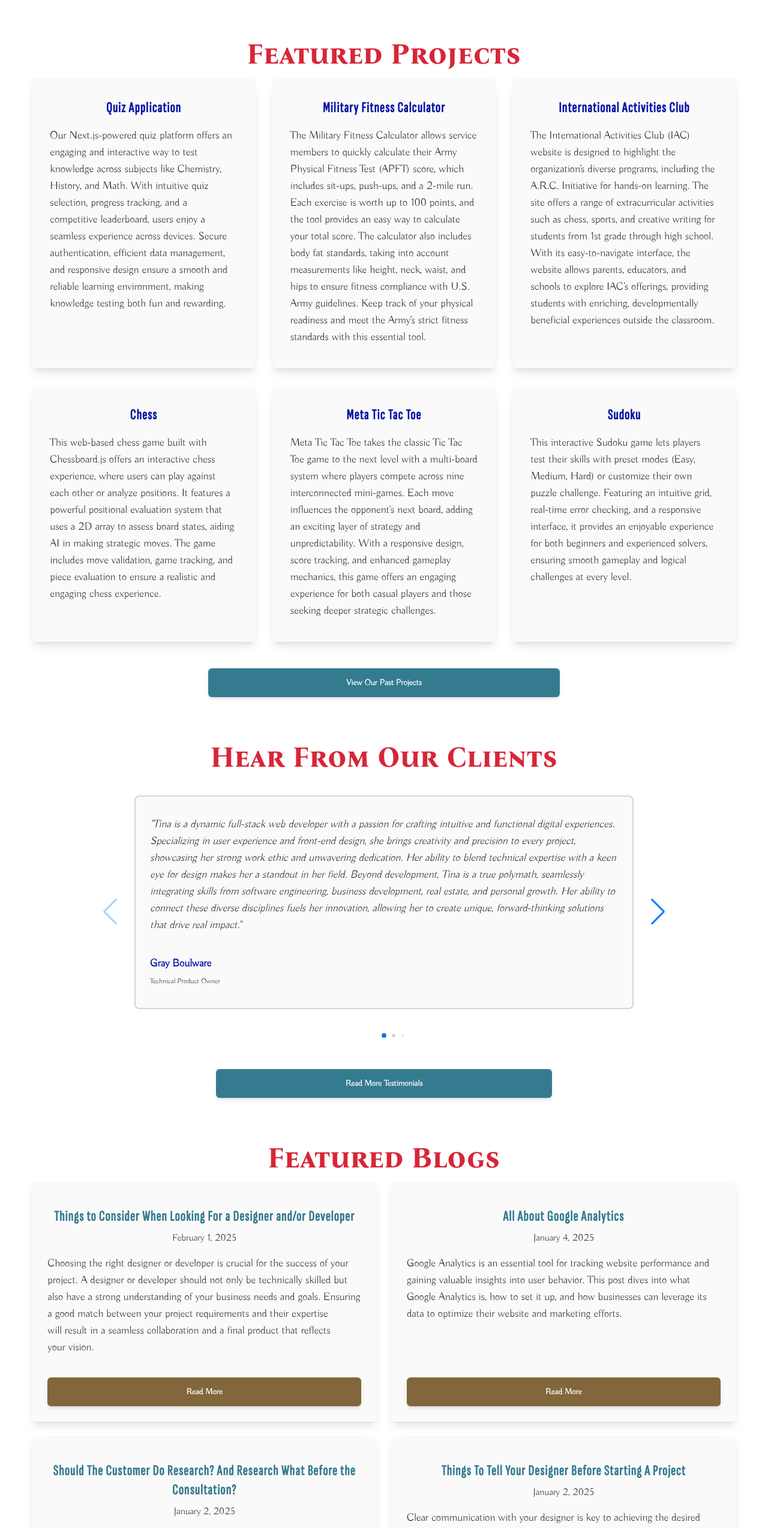
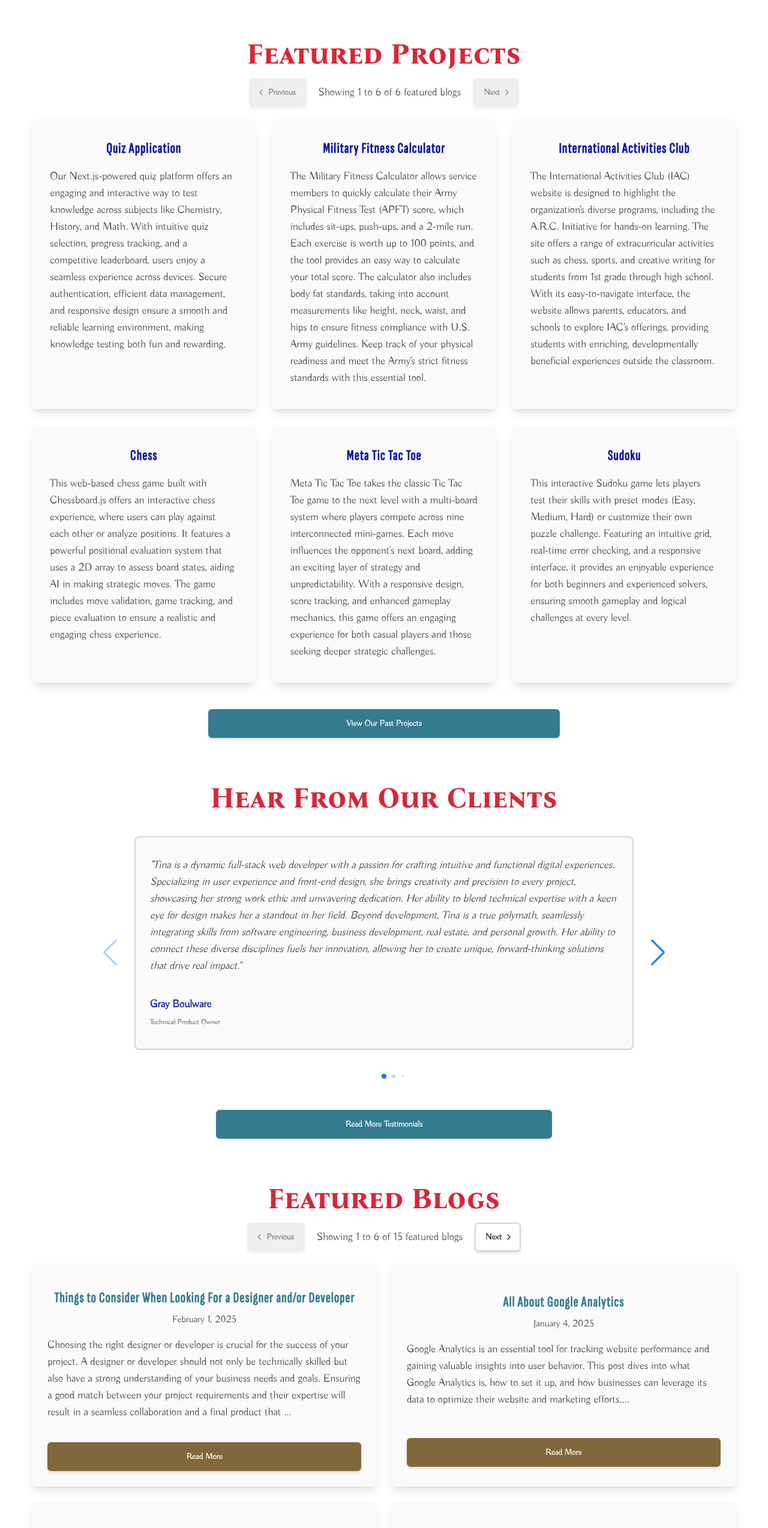
Before and after one commit to tmchuynh/phoenix-code-studio, a Next.js app: page / in a window 1280 px wide. Shown: the part 3480-6027 px from the top of the page at 60% size. Built offline with nearby package versions, Linux system fonts and the light colour scheme.

Commit message:
add pagination

```diff
--- a/src/components/FeaturedBlogs.tsx
+++ b/src/components/FeaturedBlogs.tsx
@@ -2,6 +2,12 @@ import { blogs } from "@/lib/constants";
 import useSmallScreen from "@/lib/useSmallScreen";
 import { useRouter } from "next/navigation";
 import { Button } from "./ui/button";
+import {
+  Pagination,
+  PaginationNext,
+  PaginationPrevious,
+} from "@/components/ui/pagination";
+import { useState } from "react";
 
 const FeaturedBlogs = () => {
   const isSmallScreen = useSmallScreen();
@@ -11,18 +17,73 @@ const FeaturedBlogs = () => {
     router.push("/info/blogs");
   };
 
+  const [currentPage, setCurrentPage] = useState(1);
+  const [articlesPerPage, setArticlesPerPage] = useState(6);
+
+  // Filtered blogs
+  const featuredBlogs = blogs.filter((blog) => blog.featured === true);
+
+  // Pagination logic
+  const indexOfLastArticle = currentPage * articlesPerPage;
+  const indexOfFirstArticle = indexOfLastArticle - articlesPerPage;
+  const currentBlogs = featuredBlogs.slice(
+    indexOfFirstArticle,
+    indexOfLastArticle
+  );
+
+  const handlePageChange = (pageNumber: number) => {
+    setCurrentPage(pageNumber);
+  };
+
+  const totalPages = Math.ceil(featuredBlogs.length / articlesPerPage);
+
   return (
     <section className="my-16 w-11/12 mx-auto">
       <h2 className="text-3xl md:text-4xl lg:text-5xl font-bold text-primary mb-4 text-center">
         Featured Blogs
       </h2>
+      <Pagination className="gap-5 flex items-center pb-5">
+        <PaginationPrevious
+          onClick={() => {
+            if (currentPage > 1) {
+              handlePageChange(currentPage - 1);
+            }
+          }}
+          variant={currentPage === 1 ? "disabled" : "outline"}
+          className={
+            currentPage === 1 ? "cursor-not-allowed" : "cursor-default"
+          }
+        />
+        <section className="text-center">
+          {currentBlogs.length > 0 ? (
+            <p>
+              Showing {indexOfFirstArticle + 1} to{" "}
+              {indexOfLastArticle > featuredBlogs.length
+                ? featuredBlogs.length
+                : indexOfLastArticle}{" "}
+              of {featuredBlogs.length} featured blogs
+            </p>
+          ) : (
+            <p>No featured blogs available</p>
+          )}
+        </section>
+        <PaginationNext
+          onClick={() => {
+            if (currentPage < totalPages) {
+              handlePageChange(currentPage + 1);
+            }
+          }}
+          variant={currentPage === totalPages ? "disabled" : "outline"}
+          className={
+            currentPage === totalPages ? "cursor-not-allowed" : "cursor-default"
+          }
+        />
+      </Pagination>
       <div className="grid grid-cols-1 md:grid-cols-2 2xl:grid-cols-3 gap-6 w-full">
-        {blogs.map(
-          (blog, index) =>
-            blog.featured && (
+        {currentBlogs.map((blog, index) => (
           <div
             key={index}
-                className="p-6 rounded-lg shadow-lg hover:shadow-xl border-2 border-transparent dark:hover:border-border transition-shadow bg-card text-card-foreground flex flex-col justify-between"
+            className="p-6 rounded-lg shadow-lg hover:shadow-xl border-2 border-transparent dark:hover:border-border transition-shadow bg-card text-card-foreground flex flex-col justify-around"
           >
             <div>
               <h3 className="font-semibold text-center text-tertiary">
@@ -32,7 +93,7 @@ const FeaturedBlogs = () => {
               <p className="text-pretty mt-4">
                 {isSmallScreen
                   ? `${blog.excerpt.substring(0, 60)}...`
-                      : blog.excerpt}
+                  : `${blog.excerpt.substring(0, 360)}...`}
               </p>
             </div>
             <Button
@@ -45,8 +106,7 @@ const FeaturedBlogs = () => {
               Read More
             </Button>
           </div>
-            )
-        )}
+        ))}
       </div>
       <div className="text-center mt-8">
         <Button
--- a/src/components/FeaturedProjects.tsx
+++ b/src/components/FeaturedProjects.tsx
@@ -2,6 +2,12 @@ import { pastProjects } from "@/lib/constants";
 import useSmallScreen from "@/lib/useSmallScreen";
 import { useRouter } from "next/navigation";
 import { Button } from "./ui/button";
+import {
+  Pagination,
+  PaginationNext,
+  PaginationPrevious,
+} from "@/components/ui/pagination";
+import { useState } from "react";
 
 const FeaturedProjects = () => {
   const isSmallScreen = useSmallScreen();
@@ -11,13 +17,72 @@ const FeaturedProjects = () => {
     router.push("/info/portfolio");
   };
 
+  const [currentPage, setCurrentPage] = useState(1);
+  const [projectsPerPage, setProjectsPerPage] = useState(6);
+
+  // Filtered blogs
+  const featuredProjects = pastProjects.filter(
+    (pastProjects) => pastProjects.featured === true
+  );
+
+  // Pagination logic
+  const indexOfLastProject = currentPage * projectsPerPage;
+  const indexOfFirstProject = indexOfLastProject - projectsPerPage;
+  const currentProjects = featuredProjects.slice(
+    indexOfFirstProject,
+    indexOfLastProject
+  );
+
+  const handlePageChange = (pageNumber: number) => {
+    setCurrentPage(pageNumber);
+  };
+
+  const totalPages = Math.ceil(featuredProjects.length / projectsPerPage);
+
   return (
     <section className="my-16 w-11/12 mx-auto">
       <h2 className="text-3xl md:text-4xl lg:text-5xl font-bold text-primary mb-4 text-center">
         Featured Projects
       </h2>
+      <Pagination className="gap-5 flex items-center pb-5">
+        <PaginationPrevious
+          onClick={() => {
+            if (currentPage > 1) {
+              handlePageChange(currentPage - 1);
+            }
+          }}
+          variant={currentPage === 1 ? "disabled" : "outline"}
+          className={
+            currentPage === 1 ? "cursor-not-allowed" : "cursor-default"
+          }
+        />
+        <section className="text-center">
+          {currentProjects.length > 0 ? (
+            <p>
+              Showing {indexOfFirstProject + 1} to{" "}
+              {indexOfLastProject > featuredProjects.length
+                ? featuredProjects.length
+                : indexOfLastProject}{" "}
+              of {featuredProjects.length} featured blogs
+            </p>
+          ) : (
+            <p>No featured blogs available</p>
+          )}
+        </section>
+        <PaginationNext
+          onClick={() => {
+            if (currentPage < totalPages) {
+              handlePageChange(currentPage + 1);
+            }
+          }}
+          variant={currentPage === totalPages ? "disabled" : "outline"}
+          className={
+            currentPage === totalPages ? "cursor-not-allowed" : "cursor-default"
+          }
+        />
+      </Pagination>
       <div className="w-11/12 lg:w-full mx-auto gap-7 grid grid-cols-1 md:grid-cols-2 lg:grid-cols-3">
-        {pastProjects.map(
+        {currentProjects.map(
           (project, index) =>
             project.featured && (
               <div
--- a/src/lib/constants.ts
+++ b/src/lib/constants.ts
@@ -60,6 +60,7 @@ export const services: Menu[] = [
       "Explore our pricing options and find the perfect plan for your needs.",
   },
 ];
+
 
 export const paymentOptions: Menu[] = [
   {
@@ -1333,6 +1334,7 @@ export const pastProjects: Project[] = [
   }
 ];
 
+
 export const jobPositions: JobPosition[] = [
   {
     title: "Executive Assistant",
```
Lines whose indentation alone changed are shown as unchanged.
